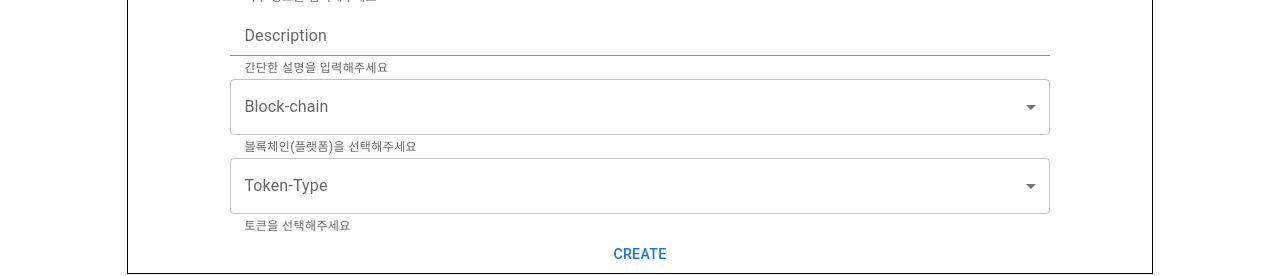
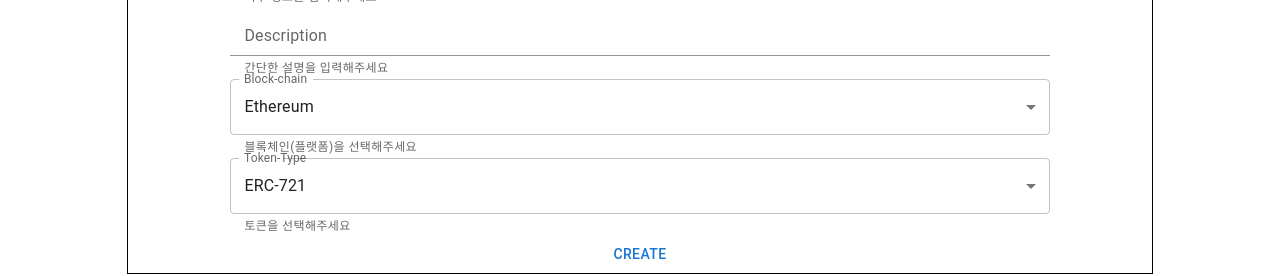
Before and after one commit to codestates/beb-03-beluga, a React (Create React App) app: page /create in a window 1280 px wide. Shown: the part 543-819 px from the top of the page. Built offline with nearby package versions, Linux system fonts and the light colour scheme; what ipfs-http-client would draw is missing.

Commit message:
create 페이지 민팅 기능

```diff
--- a/src/erc721/erc721.js
+++ b/src/erc721/erc721.js
@@ -468,4 +468,4 @@ export let erc721Abi = [
   },
 ];
 
-export let erc721addr = "0x8c0e051966FbF1EBF6282F3C1C37868166528D6f";
+export let erc721addr = "0x4f987C3B21ffC6C9e410a33A3f51D9Fc548714fB";
--- a/src/pages/Create.jsx
+++ b/src/pages/Create.jsx
@@ -6,6 +6,7 @@ import {
   Select,
   MenuItem,
   Button,
+  Alert,
 } from "@mui/material";
 import { useState } from "react";
 import InputForm from "./component/InputForm";
@@ -22,8 +23,9 @@ function Create({ account, web3, caver }) {
   const [nftName, setNftName] = useState("");
   const [externalLink, setExternalLink] = useState("");
   const [description, setDescription] = useState("");
-  const [blockchain, setBlockchain] = useState("");
-  const [tokenType, setTokenType] = useState("");
+  const [blockchain, setBlockchain] = useState("Ethereum");
+  const [tokenType, setTokenType] = useState("ERC-721");
+  const [alert, setAlert] = useState(false);
 
   const handleImagePreview = (target) => {
     const fileBlob = target.files[0];
@@ -57,14 +59,10 @@ function Create({ account, web3, caver }) {
     setTokenType(input);
   };
   const handleCreateButton = async () => {
-    if (
-      imgSrc === baseImage ||
-      nftName === "" ||
-      blockchain === "" ||
-      tokenType === ""
-    ) {
-      // 빈칸 채우라고 띄움
-    }
+    if (account === "" || imgSrc === baseImage || nftName === "") {
+      setAlert(true);
+    } else {
+      setAlert(false);
       try {
         const added = await client.add(fileBlob);
         const url = `https://ipfs.infura.io/ipfs/${added.path}`;
@@ -87,12 +85,17 @@ function Create({ account, web3, caver }) {
         const tokenURI = `https://ipfs.infura.io/ipfs/${added2.path}`;
         console.log(tokenURI);
 
-      const tokenContract = await new web3.eth.Contract(erc721Abi, erc721addr);
-      console.log(1);
-      const nft = await tokenContract.methods.mintNFT(account, tokenURI).call();
-      console.log(2);
+        const tokenContract = await new web3.eth.Contract(
+          erc721Abi,
+          erc721addr
+        );
+        const nft = await tokenContract.methods
+          .mintNFT(account, tokenURI)
+          .send({ from: account });
+        console.log(nft);
       } catch (error) {
         console.log("Error: ", error);
+      }
     }
   };
 
@@ -139,7 +142,7 @@ function Create({ account, web3, caver }) {
 
       <Stack sx={{ width: 4 / 5 }}>
         {contents.map((item, idx) => (
-          <InputForm key={idx} item={item}></InputForm>
+          <InputForm key={idx} item={item} />
         ))}
       </Stack>
 
@@ -149,6 +152,7 @@ function Create({ account, web3, caver }) {
           labelId="select-blockchain-label"
           id="blockchain-select"
           label="Block-chain"
+          defaultValue="Ethereum"
           onChange={(e) => {
             handleChangeBlockchain(e.target.value);
           }}
@@ -167,6 +171,7 @@ function Create({ account, web3, caver }) {
           labelId="select-type-label"
           id="token-select"
           label="Token"
+          defaultValue="ERC-721"
           onChange={(e) => {
             handleChangeTokenType(e.target.value);
           }}
@@ -178,6 +183,18 @@ function Create({ account, web3, caver }) {
           토큰을 선택해주세요
         </FormHelperText>
       </FormControl>
+      {alert ? (
+        <Alert
+          severity="error"
+          onClose={() => {
+            setAlert(false);
+          }}
+        >
+          로그인, 사진, 이름은 필수입니다.
+        </Alert>
+      ) : (
+        ""
+      )}
       <Button onClick={handleCreateButton}>CREATE</Button>
     </Stack>
   );
```
Lines whose indentation alone changed are shown as unchanged.
